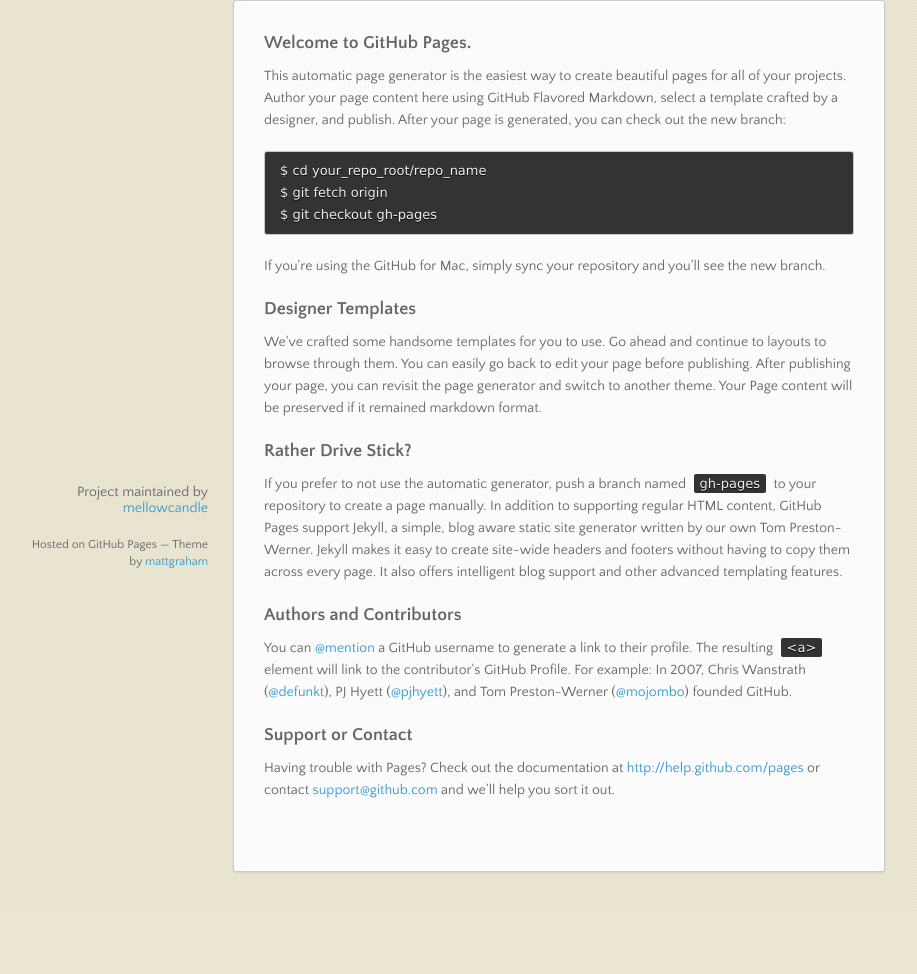
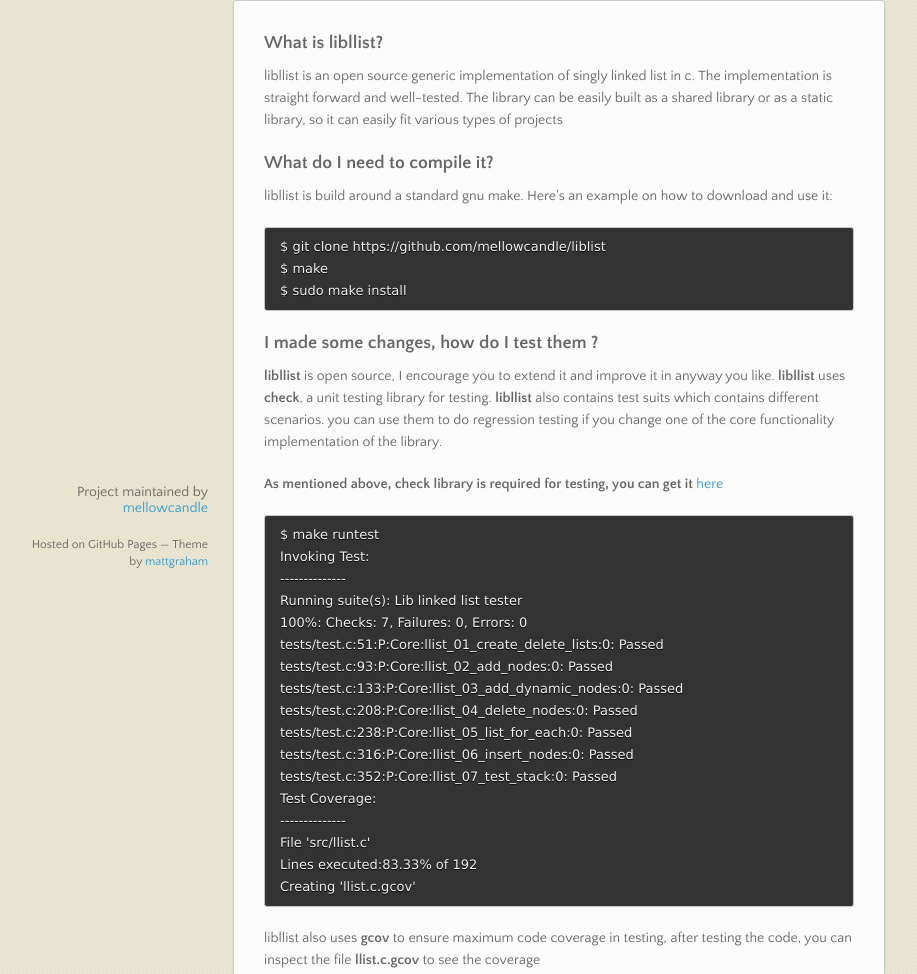
Before and after one commit to mellowcandle/liblist, a plain HTML site: page index.html in a window 1280 px wide. Shown: the part 190-1164 px from the top of the page, without its empty margins (82-999 px from the left). Before the commit the page ends 1102 px from the top, so only its background shows below. Drawn offline with nearby package versions, Linux system fonts and the light colour scheme.

Commit message:
Starting to write the documentation

```diff
--- a/index.html
+++ b/index.html
@@ -3,7 +3,7 @@
   <head>
     <meta charset="utf-8">
     <meta http-equiv="X-UA-Compatible" content="chrome=1">
-    <title>Liblist by mellowcandle</title>
+    <title>Liblist by Ramon Fried</title>
     <link rel="stylesheet" href="stylesheets/styles.css">
     <link rel="stylesheet" href="stylesheets/pygment_trac.css">
     <script src="https://ajax.googleapis.com/ajax/libs/jquery/1.7.1/jquery.min.js"></script>
@@ -40,22 +40,45 @@
       </nav>
       <section>
         <h3>
-<a name="welcome-to-github-pages" class="anchor" href="#welcome-to-github-pages"><span class="octicon octicon-link"></span></a>Welcome to GitHub Pages.</h3>
+<a name="what-is-llist" class="anchor" href="#welcome-to-github-pages"><span class="octicon octicon-link"></span></a>What is libllist?</h3>
 
-<p>This automatic page generator is the easiest way to create beautiful pages for all of your projects. Author your page content here using GitHub Flavored Markdown, select a template crafted by a designer, and publish. After your page is generated, you can check out the new branch:</p>
+<p>libllist is an open source generic implementation of singly linked list in c. The implementation is straight forward and well-tested. The library can be easily built as a shared library or as a static library, so it can easily fit various types of projects</p>
 
-<pre><code>$ cd your_repo_root/repo_name
-$ git fetch origin
-$ git checkout gh-pages
+<h3><a name="prereq" class="anchor" href="#welcome-to-github-pages"><span class="octicon octicon-link"></span></a>What do I need to compile it?</h3>
+
+<p>libllist is build around a standard gnu make. Here's an example on how to download and use it:</p>
+
+<pre><code>$ git clone https://github.com/mellowcandle/liblist
+$ make
+$ sudo make install
 </code></pre>
 
-<p>If you're using the GitHub for Mac, simply sync your repository and you'll see the new branch.</p>
+<h3>
+<a name="changes" class="anchor" href="#designer-templates"><span class="octicon octicon-link"></span></a>I made some changes, how do I test them ?</h3>
 
-<h3>
-<a name="designer-templates" class="anchor" href="#designer-templates"><span class="octicon octicon-link"></span></a>Designer Templates</h3>
+<p><b>libllist</b> is open source, I encourage you to extend it and improve it in anyway you like. <b>libllist</b> uses <b>check</b>, a unit testing library for testing.
+<b>libllist</b> also contains test suits which contains different scenarios. you can use them to do regression testing if you change one of the core functionality implementation of the library.</p>
+<p><b> As mentioned above, check library is required for testing, you can get it <a href="http://check.sourceforge.net/">here</a> </b></p>
+<pre><code>$ make runtest
+Invoking Test:
+--------------
+Running suite(s): Lib linked list tester
+100%: Checks: 7, Failures: 0, Errors: 0
+tests/test.c:51:P:Core:llist_01_create_delete_lists:0: Passed
+tests/test.c:93:P:Core:llist_02_add_nodes:0: Passed
+tests/test.c:133:P:Core:llist_03_add_dynamic_nodes:0: Passed
+tests/test.c:208:P:Core:llist_04_delete_nodes:0: Passed
+tests/test.c:238:P:Core:llist_05_list_for_each:0: Passed
+tests/test.c:316:P:Core:llist_06_insert_nodes:0: Passed
+tests/test.c:352:P:Core:llist_07_test_stack:0: Passed
+Test Coverage:
+--------------
+File 'src/llist.c'
+Lines executed:83.33% of 192
+Creating 'llist.c.gcov'
+</code></pre>
 
-<p>We've crafted some handsome templates for you to use. Go ahead and continue to layouts to browse through them. You can easily go back to edit your page before publishing. After publishing your page, you can revisit the page generator and switch to another theme. Your Page content will be preserved if it remained markdown format.</p>
-
+<p> libllist also uses <b>gcov</b> to ensure maximum code coverage in testing, after testing the code, you can inspect the file <b>llist.c.gcov</b> to see the coverage</p>
 <h3>
 <a name="rather-drive-stick" class="anchor" href="#rather-drive-stick"><span class="octicon octicon-link"></span></a>Rather Drive Stick?</h3>
 
@@ -65,6 +88,8 @@
 <a name="authors-and-contributors" class="anchor" href="#authors-and-contributors"><span class="octicon octicon-link"></span></a>Authors and Contributors</h3>
 
 <p>You can <a href="https://github.com/blog/821" class="user-mention">@mention</a> a GitHub username to generate a link to their profile. The resulting <code>&lt;a&gt;</code> element will link to the contributor's GitHub Profile. For example: In 2007, Chris Wanstrath (<a href="https://github.com/defunkt" class="user-mention">@defunkt</a>), PJ Hyett (<a href="https://github.com/pjhyett" class="user-mention">@pjhyett</a>), and Tom Preston-Werner (<a href="https://github.com/mojombo" class="user-mention">@mojombo</a>) founded GitHub.</p>
+
+
 
 <h3>
 <a name="support-or-contact" class="anchor" href="#support-or-contact"><span class="octicon octicon-link"></span></a>Support or Contact</h3>
```
